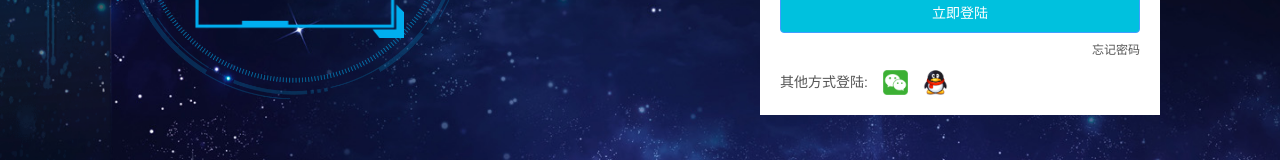
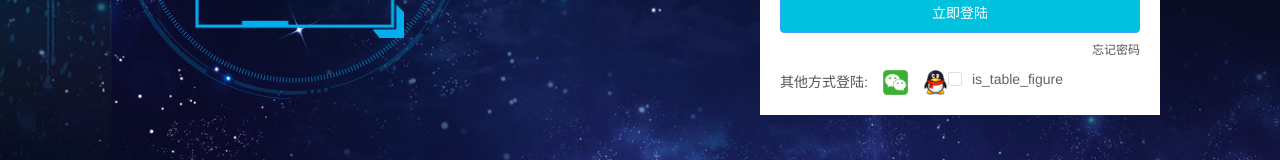
Before and after one commit to WdBly/my-blog-WdBly, a Vue app in the folder web/: page /login in a window 1280 px wide. Shown: the part 466-626 px from the top of the page. Built offline with nearby package versions, Linux system fonts and the light colour scheme.

Commit message:
login jump'

```diff
--- a/web/src/components/Login.vue
+++ b/web/src/components/Login.vue
@@ -41,6 +41,7 @@
                         <span style="font-size: 14px">其他方式登陆:</span>
                         <a href="###"></a>
                         <a href="###"></a>
+                        <el-checkbox v-model="is_table_figure">is_table_figure</el-checkbox>
                     </div>
                 </div>
             </el-col>
@@ -68,7 +69,8 @@
                         { required: true, message: '请输入登录密码', trigger: 'blur' },
                         { min: 6, max: 12, message: '长度在 6 到 12 个字符', trigger: 'blur' }
                     ]
-                }
+                },
+                is_table_figure: false
             }
         },
         methods:{
@@ -79,13 +81,17 @@
                         this.$http.post("/user/login", this.form, this.ORIGIN).then((res)=>{
                             this.loginButtonDisabled = false;
                             if(res.data.code===200){
-                                this.$router.push("/home");
                                 sessionStorage.setItem('token', res.data.data.token);
                                 sessionStorage.setItem('user_id', res.data.data.user_id);
                                 sessionStorage.setItem('username',res.data.data.username);
-                                this.$store.dispatch("setCookie",{username: res.data.data.username});
                                 sessionStorage.setItem('mobile',res.data.data.mobile);
-                                this.$message.success(res.data.message);
+                                if(this.is_table_figure){
+                                    window.location.href = "http://ws.wddsss.com"
+                                }else {
+                                    this.$router.push("/home");
+                                    this.$store.dispatch("setCookie",{username: res.data.data.username});
+                                    this.$message.success(res.data.message);
+                                }
                             }else{
                                 this.$message.error(res.data.message);
                             }
```
Also changed, not shown: 3 other files (tests, documents, lock files or other folders).
